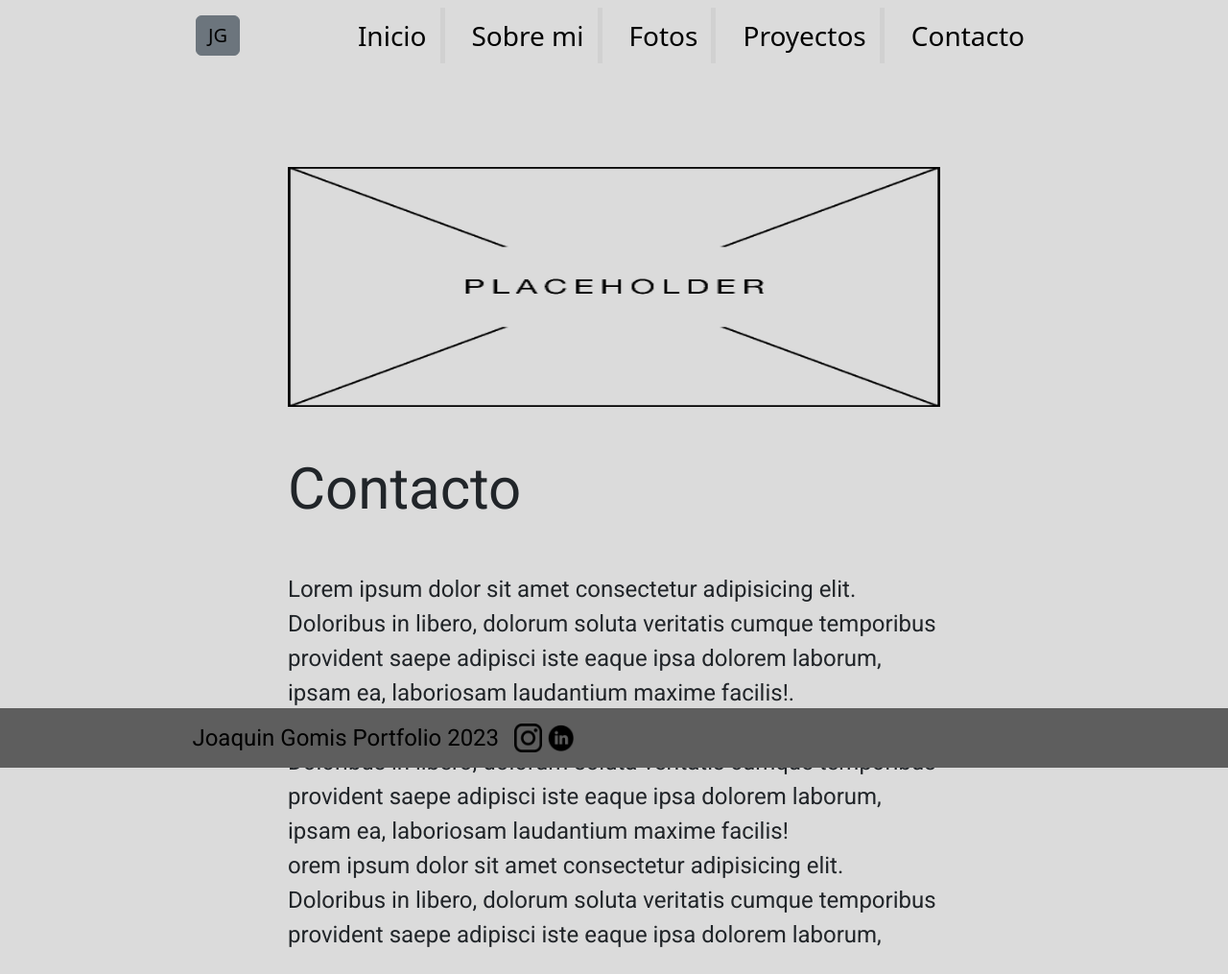
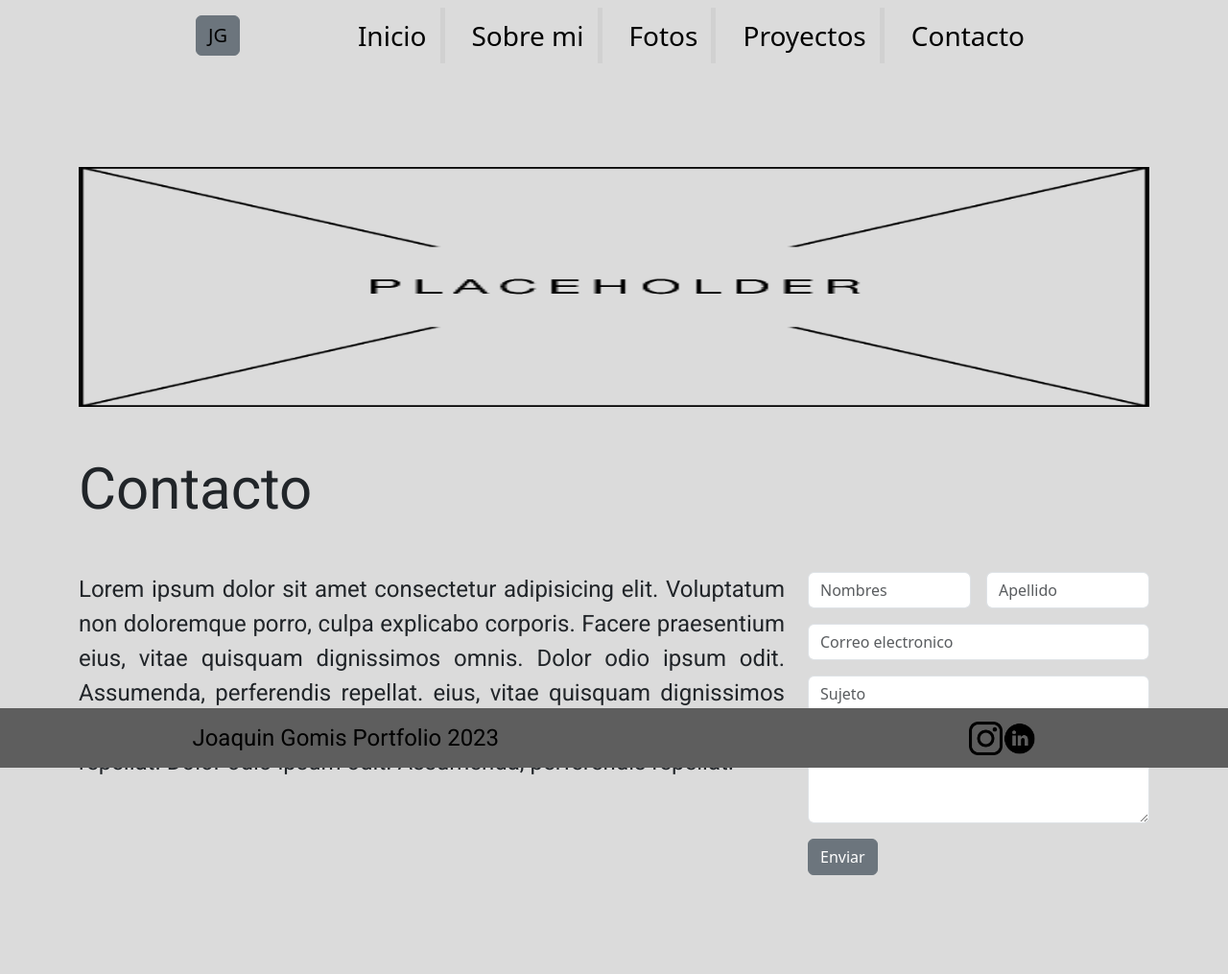
Before and after one commit to Santypitu/PreEntrega2Piturro, a plain HTML site: page pages/Contacto.html in a window 1280 px wide. Shown: the top 1015 px of the page at 96% size. Drawn offline with nearby package versions, Linux system fonts and the light colour scheme.

Commit message:
modificaciones

```diff
--- a/css/style.css
+++ b/css/style.css
@@ -82,14 +82,15 @@ nav {
     flex-wrap: nowrap !important;
 }
 
-#footer{
+.footer{
     display:flex;
     justify-content:end;
+    margin-right: 15%;
 }
 
 .logo-footer{
-    width: 4%;
-    height: 4%;
+    width: 35px;
+    height: 35px;
 }
 
 
@@ -155,6 +156,10 @@ nav {
     height: 100%;
 }
 
+.last{
+    padding-bottom: 100px;
+}
+
 /* body proyectos */
 
 .subtitulo_proyectos{
@@ -198,6 +203,13 @@ nav {
     margin-bottom: 25px;
 }
 
+.parrafo_videoclips{
+    font-family: 'Roboto', sans-serif;
+    font-size: 22px;
+    text-align: left;
+    margin-bottom: 100px;
+}
+
 /* body fotos */
 
 .titulo_fotos{
@@ -223,17 +235,11 @@ nav {
 
 .titulo_numismatica{
     font-family: 'Roboto', sans-serif;
-    margin-left: 300px;
     text-align: left;
     margin-bottom: 100px;
     font-size: 60px;
 }
 
-.caja_numismatica{
-    margin-left: 300px;
-    margin-right: 300px;
-    text-align: right;
-}
 
 .img_numismatica{
     height: 120%;
@@ -279,3 +285,6 @@ nav {
 .formulario_contacto{
     margin-bottom: 100px;
 }
+.text-area-form{
+    height: 100px;
+}
--- a/pages/Contacto.html
+++ b/pages/Contacto.html
@@ -1,14 +1,16 @@
 <!DOCTYPE html>
 <html lang="en">
+
 <head>
     <meta charset="UTF-8">
     <meta http-equiv="X-UA-Compatible" content="IE=edge">
     <meta name="viewport" content="width=device-width, initial-scale=1.0">
     <title>Document</title>
     <link href="https://cdn.jsdelivr.net/npm/bootstrap@5.3.0-alpha3/dist/css/bootstrap.min.css" rel="stylesheet"
-    integrity="sha384-KK94CHFLLe+nY2dmCWGMq91rCGa5gtU4mk92HdvYe+M/SXH301p5ILy+dN9+nJOZ" crossorigin="anonymous">
+        integrity="sha384-KK94CHFLLe+nY2dmCWGMq91rCGa5gtU4mk92HdvYe+M/SXH301p5ILy+dN9+nJOZ" crossorigin="anonymous">
     <link rel="stylesheet" href="../css/style.css">
 </head>
+
 <body>
     <header>
         <nav class="navbar navbar-expand-lg background">
@@ -40,7 +42,50 @@
             </div>
         </nav>
     </header>
-    <section class="body_contacto">
+    <div class="container">
+        <div class="row">
+            <div class="col-lg-12">
+                <img src="../multimedia/placeholder.png" alt="placeholder" class="img_contacto">
+            </div>
+            <div class="col-lg-12">
+                <h1 class="titulo_contacto">Contacto</h1>
+            </div>
+            <div class="col-lg-8 justify-content">
+                <p class="parrafo_index">Lorem ipsum dolor sit amet consectetur adipisicing elit. Voluptatum non
+                    doloremque porro, culpa explicabo
+                    corporis. Facere praesentium eius, vitae quisquam dignissimos omnis. Dolor odio ipsum odit.
+                    Assumenda, perferendis repellat. eius, vitae quisquam dignissimos omnis maiores. Dolor
+                    odio
+                    ipsum odit.
+                    Assumenda, perferendis repellat. Dolor odio ipsum odit.
+                    Assumenda, perferendis repellat.
+                </p>
+            </div>
+            <div class="col-lg-4 justify-content formulario_contacto">
+                <form class="row g-3">
+                    <div class="col-md-6">
+                      <input type="name" class="form-control" placeholder="Nombres">
+                    </div>
+                    <div class="col-md-6">
+                      <input type="last name" class="form-control" placeholder="Apellido">
+                    </div>
+                    <div class="col-12">
+                        <input type="email" class="form-control" id="inputEmail4" placeholder="Correo electronico">
+                    </div>
+                    <div class="col-12">
+                      <input type="subject" class="form-control" placeholder="Sujeto">
+                    </div>
+                    <div class="col-md-12 text-area-form">
+                        <textarea class="form-control" placeholder="Deje su mensaje aqui!" id="floatingTextarea2" style="height: 100px"></textarea>
+                    </div>
+                    <div class="col-12">
+                      <button type="submit" class="btn btn-secondary">Enviar</button>
+                    </div>
+                  </form>
+            </div>
+        </div>
+    </div>
+    <!-- <section class="body_contacto">
         <img src="../multimedia/placeholder.png" alt="placeholder" class="img_contacto">
         <h1 class="titulo_contacto">Contacto</h1>
         <p class="texto_contacto">Lorem ipsum dolor sit amet consectetur adipisicing elit. <br> Doloribus in libero, dolorum soluta veritatis cumque
@@ -58,14 +103,14 @@
         <textarea name="" id="" cols="30" rows="10" placeholder="deje su mensaje"></textarea>
         <input type="submit" value="Enviar">
         <input type="reset" value="Resetear Formulario">
-    </form>
+    </form> -->
     <footer class="navbar fixed-bottom background-footer">
         <div class="container-fluid">
             <a class="navbar-brand texto_footer" href="#">Joaquin Gomis Portfolio 2023</a>
-            <div id="navbarNav footer">
-                <img class=" active logo-footer" src="../multimedia/instagram.png" alt="logo instagram">
+            <div class ="footer" id="navbarNav">
+                <a href="https://www.instagram.com" target="_blank"><img class=" active logo-footer" src="../multimedia/instagram.png" alt="logo instagram"></a>
 
-                <img class=" active logo-footer" src="../multimedia/linkedin.png" alt="logo linkedin">
+                <a href="https://www.linkedin.com" target="_blank"><img class=" active logo-footer" src="../multimedia/linkedin.png" alt="logo linkedin"></a>
             </div>
         </div>
     </footer>
@@ -73,4 +118,5 @@
 <script src="https://cdn.jsdelivr.net/npm/bootstrap@5.3.0-alpha3/dist/js/bootstrap.bundle.min.js"
     integrity="sha384-ENjdO4Dr2bkBIFxQpeoTz1HIcje39Wm4jDKdf19U8gI4ddQ3GYNS7NTKfAdVQSZe"
     crossorigin="anonymous"></script>
+
 </html>
```
Also changed, not shown: index.html (+3 -3 lines), pages/Fotos.html (+5 -5 lines), pages/Proyectos.html (+8 -8 lines), pages/Sobre_mi.html (+4 -4 lines).
